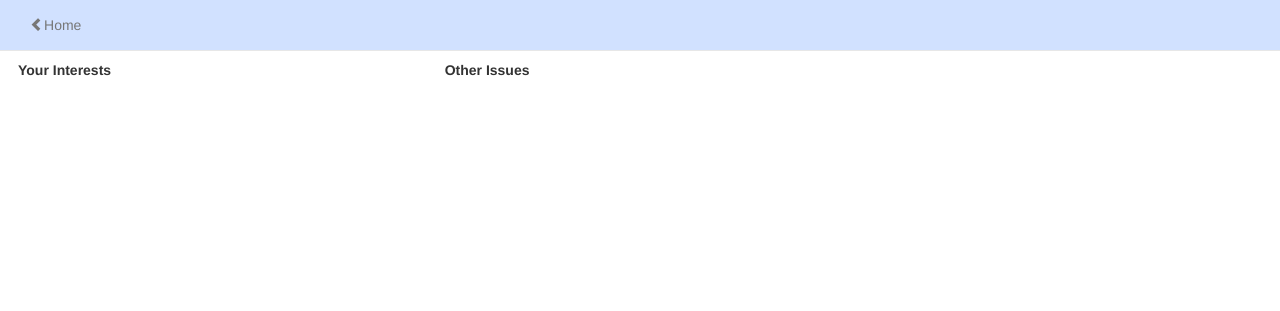
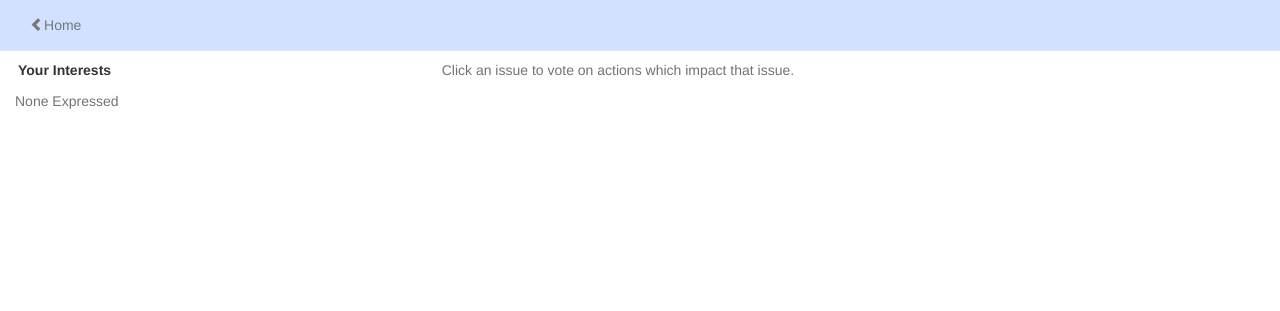
Before and after one commit to michaelcrubenstein/IDoDeclare, a Django app: page /dico/editinterests/ in a window 1280 px wide. Shown: the top 311 px of the page. Run offline with Django 3.2, Linux system fonts and the light colour scheme; the visitor is signed in with stand-in values (Sample User, id 1); data that the repository does not hold is empty; some libraries are stand-ins or nearby versions.

Commit message:
Improve performance and usability of the Edit Interests page.

```diff
--- a/dico/templates/dico/editinterests.html
+++ b/dico/templates/dico/editinterests.html
@@ -83,17 +83,17 @@
 			show_my_interests();
 		});
 
-		function add_interest(newIssueName) {
+		function add_interest(newIssueName, issueDiv) {
 		  deferredObject = $.post("/dico/newinterest/", { csrfmiddlewaretoken: storedcsrftoken, "newissue": newIssueName}
 		  	)
 		  .done(function(json, textStatus, jqXHR)
 		  	{
 				if (json['success']) {
-					show_my_interests();
-					if (newIssueName == add_interest_text.value) {
-						$("#add_interest_text").val('');
-						$("#add_interest_text").focus();
+					if (issueDiv)
+					{
+						$(issueDiv).remove();
 					}
+					insert_new_interest(newIssueName);
 				}
 				else {
 					bootstrap_alert.warning("Sorry, " + json['error']);
@@ -127,61 +127,121 @@
 			return false;
 		}
 
+		function insert_interest(name, j) {
+			var li = document.createElement("div");
+			var col = document.createElement("div");
+			var nameButton = document.createElement("span");
+			var iconButton = document.createElement("button");
+			var newSpan = document.createElement("span");
+			var oldRows = $(".interest-row");
+			$(li).addClass("row interest-row")
+				 .attr("issueName", name)
+				 .append(col);
+			if (j < oldRows.length) {
+				$(li).insertBefore(oldRows.eq(j));
+			}
+			else
+			{
+				$("#my_interests").append(li);
+			}
+			$(col).addClass("col-xs-12 issue-container")
+				  .append(iconButton)
+				  .append(nameButton);
+			$(nameButton).addClass("issue-name issue-name-thin")
+						 .append(htmlEncode(name))
+// 								 .attr("issueName", name)
+// 								 .click(function() {
+// 									remove_interest($(this).attr("issueName"));
+// 								 })
+						 ;
+			$(iconButton).addClass("btn btn-link btn-issue issue-chevron")
+						 .append(newSpan)
+						 .attr("issueName", name)
+						 .click(function() {
+							remove_interest($(this).attr("issueName"));
+						 });
+			$(newSpan).addClass("glyphicon glyphicon-remove-sign");
+		}
+
+		function insert_new_interest(name) {
+			var j = 0;
+			var oldRows = $('.interest-row');
+			while (j < oldRows.length && oldRows.eq(j).attr("issueName") < name) {
+				j = j + 1;
+			}
+			if (j >= oldRows.length || oldRows.eq(j).attr("issueName") != name) {
+				insert_interest(name, j);
+			}
+		}
+
 		function show_my_interests() {
 		  $.post("/dico/getmyinterests/", { csrfmiddlewaretoken: storedcsrftoken}, function(json){
 			myIssues = json['myIssues'];
 
-			$("#my_interests").empty();
 
-			for (i = 0; i < myIssues.length; ++i) {
-				issue = myIssues[i];
+			if (myIssues.length == 0) {
+				$("#my_interests").empty();
 				li = document.createElement("div");
-				col = document.createElement("div");
-				nameButton = document.createElement("button");
-				iconButton = document.createElement("button");
-				newSpan = document.createElement("span");
 				$("#my_interests").append(li);
-				$(li).addClass("row")
-					 .append(col);
-				$(col).addClass("col-xs-12 issue-container")
-					  .append(nameButton)
-					  .append(iconButton);
-				$(nameButton).addClass("btn btn-link btn-xs issue-name issue-name-thin")
-							 .append(htmlEncode(issue['name']))
-							 .attr("issueName", issue['name'])
-							 .click(function() {
-							 	remove_interest($(this).attr("issueName"));
-							 });
-				$(iconButton).addClass("btn btn-link btn-xs issue-chevron")
-							 .append(newSpan)
-							 .attr("issueName", issue['name'])
-							 .click(function() {
-							 	remove_interest($(this).attr("issueName"));
-							 });
-				$(newSpan).addClass("glyphicon glyphicon-remove");
+				$(li).addClass("help-block")
+					 .append("None Expressed" );
+			}
+			else
+			{
+				var oldRows = $('.interest-row');
+				if (oldRows.length == 0) {
+					$("#my_interests").empty();
+				}
+				var j = 0;
+				for (var i = 0; i < myIssues.length; ++i) {
+					var issue = myIssues[i];
+					while (j < oldRows.length && oldRows.eq(j).attr("issueName") < issue['name']) {
+						oldRow = oldRows.eq(j);
+						oldRows = oldRows.not(oldRow);
+						oldRow.remove();
+					}
+					if (j < oldRows.length && oldRows.eq(j).attr("issueName") == issue['name']) {
+						j = j + 1;
+					}
+					else
+					{
+						insert_interest(issue['name'], j);
+						oldRows = $('.interest-row');
+						j = j + 1;
+					}
+				}
+				// Remove the rest of the old rows.
+				while (j < oldRows.length)
+				{
+					oldRow = oldRows.eq(j);
+					oldRows = oldRows.not(oldRow);
+					oldRow.remove();
+				}
 			}
 
-			// Remove any lingering contents from the mapFrame.
+			// Remove any lingering contents from the set of full issues.
 			$("#issue_div").empty();
 
-		  	$.getJSON("{% url 'getIssues' %}", {}, function(json){
+			$.getJSON("{% url 'getIssues' %}", {}, function(json){
 				var allIssues = json['issues'];
 
 				for (i = 0; i < allIssues.length; ++i) {
 					issue = allIssues[i];
 					if (!hasIssue(myIssues, issue.name))
 					{
+						li = document.createElement("div");
 						newButton = document.createElement('button');
 						newSpan = document.createElement('span');
-						$("#issue_div").append(newButton)
-									   .append(" <br> ");
-						$(newSpan).addClass("glyphicon glyphicon-chevron-left");
-						$(newButton).addClass("btn btn-link btn-xs")
+						$("#issue_div").append(li);
+						$(li).addClass("div")
+							 .append(newButton);
+						$(newSpan).addClass("glyphicon glyphicon-chevron-left new-issue-glyphicon");
+						$(newButton).addClass("btn btn-link btn-issue")
 							.append(newSpan)
-							.append(htmlEncode(issue.name))
+							.append('<span class="text-muted">' + htmlEncode(issue.name) + '</span>')
 							.attr("issuename", issue.name)
 							.click(function(e, inputObject) {
-								add_interest($(this).attr("issuename"));
+								add_interest($(this).attr("issuename"), $(this).parent());
 							})
 							;
 					}
@@ -216,7 +276,7 @@
 			</div>
 
 			<div class="col-xs-12 col-sm-7 col-md-8">
-				<label for="issue_div" class="control-label table-label">Other Issues</label>
+				<div class="help-block">Click an issue to vote on actions which impact that issue.</div>
 				<div id="issue_div" class="row">
 				</div>
 			</div>
--- a/docs/tasks.txt
+++ b/docs/tasks.txt
@@ -84,8 +84,10 @@ DONE 2 - Record times of votes
 
 DONE 2 - Fix html injection for arguments
 DONE 2 - Update UI with color and Navigation bars Fixed at the top.
+DONE 2 - Add a message and link to create an account if not signed in.
+DONE 2 - Improve performance and usability of the Edit Interests page.
+DONE 2 - Implement https
 
-Implement https
 Learn more about I Do Declare page.
 
 Have a set of links associated with an action.
--- a/public/static/dico/css/index.css
+++ b/public/static/dico/css/index.css
@@ -22,10 +22,22 @@
   text-align: left;
 }
 .issue-name-thin {
-  width: 88%;
 }
 .issue-chevron {
-  width: 10%;
+  color: red;
+}
+.new-issue-glyphicon {
+	color: #888;
+}
+
+@media (max-width: 767px) {
+	.new-issue-glyphicon {
+		visibility: hidden;
+	}
+}
+.btn-issue {
+	padding-top: 3px;
+	padding-bottom: 3px;
 }
 .interest-column {
 	padding-left: 0px;
```
